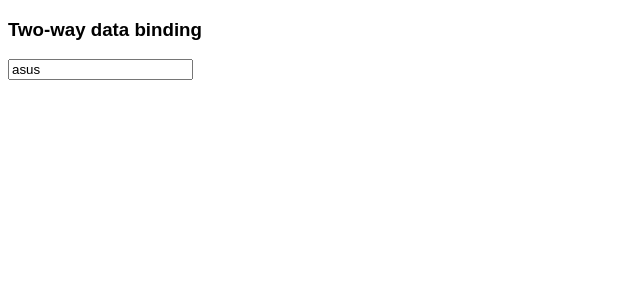
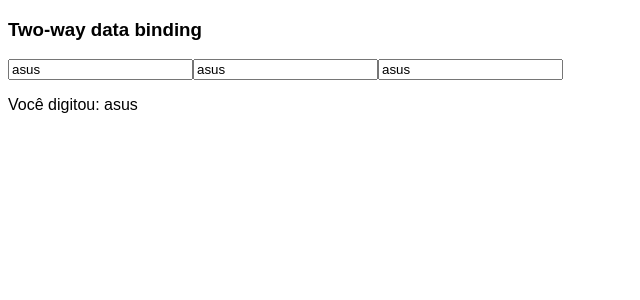
Before and after one commit to GabriellBP/Angular-course, an Angular app in the folder classes-content/class-one-data-binding/: page / in a window 1280 px wide. Shown: the top 300 px of the page, without its empty margins (0-640 px from the left). Built offline with nearby package versions, Linux system fonts and the light colour scheme.

Commit message:
step 5.2: two-way bind

```diff
--- a/classes-content/class-one-data-binding/src/app/app.module.ts
+++ b/classes-content/class-one-data-binding/src/app/app.module.ts
@@ -3,6 +3,7 @@ import { NgModule } from '@angular/core';
 
 import { AppComponent } from './app.component';
 import { DataBindingComponent } from './data-binding/data-binding.component';
+import {FormsModule} from '@angular/forms';
 
 @NgModule({
   declarations: [
@@ -10,7 +11,8 @@ import { DataBindingComponent } from './data-binding/data-binding.component';
     DataBindingComponent
   ],
   imports: [
-    BrowserModule
+    BrowserModule,
+    FormsModule
   ],
   providers: [],
   bootstrap: [AppComponent]
--- a/classes-content/class-one-data-binding/src/app/data-binding/data-binding.component.html
+++ b/classes-content/class-one-data-binding/src/app/data-binding/data-binding.component.html
@@ -67,7 +67,19 @@
     <div>
       <input type="text"
         [value]="name"
+        (input)="name = $event.target['value']"
       />
+
+      <input type="text"
+             [ngModel]="name"
+             (ngModelChange)="name = $event"
+      />
+
+      <input type="text"
+             [(ngModel)]="name"
+      />
+
+      <p>Você digitou: {{name}}</p>
     </div>
   </article>
 
```
